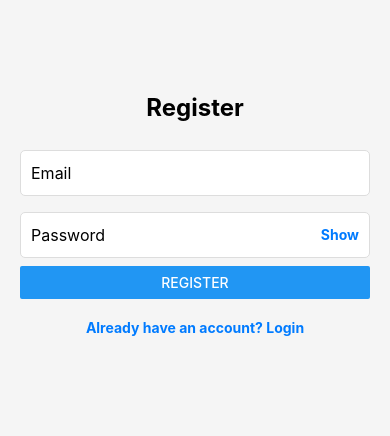
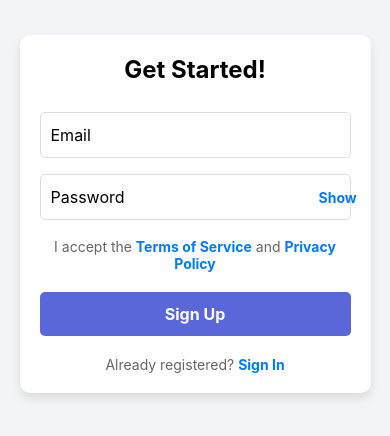
Before and after one commit to shubhamaher8/GuardianDurga, a React Native app: screen /Register in a window 390 px wide. Shown: the part 208-644 px from the top of the page. Built offline with nearby package versions, Linux system fonts and the light colour scheme.

Commit message:
...
changes in ui

```diff
--- a/src/screens/Login.js
+++ b/src/screens/Login.js
@@ -1,5 +1,5 @@
 import React, { useState } from 'react';
-import { View, TextInput, Button, StyleSheet, Text, TouchableOpacity } from 'react-native';
+import { View, TextInput, TouchableOpacity, Text, Image, StyleSheet } from 'react-native';
 import { supabase } from '../../supabase';
 
 const Login = ({ navigation }) => {
@@ -35,7 +35,11 @@ const Login = ({ navigation }) => {
 
   return (
     <View style={styles.container}>
-      <Text style={styles.title}>Login</Text>
+      <Image source={require('./DAI.webp')} style={styles.sideImage} />
+
+      <View style={styles.boxContainer}>
+        <Text style={styles.heading}>Guardian Durga</Text>
+        <Text style={styles.welcomeText}>Welcome to Guardian Durga, Your Safety Matters.</Text>
 
         <TextInput
           style={styles.input}
@@ -54,28 +58,19 @@ const Login = ({ navigation }) => {
             onChangeText={setPassword}
             secureTextEntry={!showPassword}
           />
-        <TouchableOpacity
-          style={styles.showPasswordButton}
-          onPress={() => setShowPassword(!showPassword)}
-        >
-          <Text style={styles.showPasswordText}>
-            {showPassword ? 'Hide' : 'Show'}
-          </Text>
+          <TouchableOpacity onPress={() => setShowPassword(!showPassword)}>
+            <Text style={styles.showPasswordText}>{showPassword ? 'Hide' : 'Show'}</Text>
           </TouchableOpacity>
         </View>
 
-      <Button
-        title={loading ? 'Logging in...' : 'Login'}
-        onPress={signInWithEmail}
-        disabled={loading}
-      />
+        <TouchableOpacity style={styles.loginButton} onPress={signInWithEmail} disabled={loading}>
+          <Text style={styles.loginButtonText}>{loading ? 'Logging in...' : 'Login'}</Text>
+        </TouchableOpacity>
 
-      <TouchableOpacity
-        style={styles.registerLink}
-        onPress={() => navigation.navigate('Register')}
-      >
-        <Text style={styles.registerLinkText}>Don't have an account? Register</Text>
+        <TouchableOpacity onPress={() => navigation.navigate('Register')}>
+          <Text style={styles.registerText}>Don't have an account? Register</Text>
         </TouchableOpacity>
+      </View>
     </View>
   );
 };
@@ -83,25 +78,48 @@ const Login = ({ navigation }) => {
 const styles = StyleSheet.create({
   container: {
     flex: 1,
+    flexDirection: 'row',
+    alignItems: 'center',
+    justifyContent: 'center',
+    backgroundColor: '#f9f9f9',
+  },
+  sideImage: {
+    width: '40%',
+    height: '100%',
+    resizeMode: 'cover',
+  },
+  boxContainer: {
+    width: '50%',
     padding: 20,
-    justifyContent: 'center',
-    backgroundColor: '#f5f5f5',
+    backgroundColor: '#fff',
+    borderRadius: 10,
+    shadowColor: '#000',
+    shadowOffset: { width: 0, height: 2 },
+    shadowOpacity: 0.2,
+    shadowRadius: 4,
+    elevation: 5,
+    alignItems: 'center',
   },
-  title: {
-    fontSize: 24,
+  heading: {
+    fontSize: 28,
     fontWeight: 'bold',
-    marginBottom: 20,
+    color: '#333',
+  },
+  welcomeText: {
+    fontSize: 16,
+    color: '#666',
+    marginVertical: 10,
     textAlign: 'center',
   },
   input: {
+    width: '100%',
     borderWidth: 1,
     borderColor: '#ddd',
     borderRadius: 5,
-    paddingHorizontal: 10,
-    paddingVertical: 12,
+    padding: 12,
     marginVertical: 8,
+    backgroundColor: '#fff',
     fontSize: 16,
-    backgroundColor: '#fff',
   },
   passwordContainer: {
     flexDirection: 'row',
@@ -111,25 +129,33 @@ const styles = StyleSheet.create({
     borderRadius: 5,
     marginVertical: 8,
     backgroundColor: '#fff',
+    width: '100%',
   },
   passwordInput: {
     flex: 1,
-    paddingHorizontal: 10,
-    paddingVertical: 12,
+    padding: 12,
     fontSize: 16,
-  },
-  showPasswordButton: {
-    padding: 10,
   },
   showPasswordText: {
     color: '#007bff',
     fontWeight: 'bold',
+    paddingHorizontal: 10,
   },
-  registerLink: {
-    marginTop: 20,
+  loginButton: {
+    backgroundColor: '#ff4d4d',
+    padding: 12,
+    borderRadius: 5,
+    marginTop: 10,
+    width: '100%',
     alignItems: 'center',
   },
-  registerLinkText: {
+  loginButtonText: {
+    color: '#fff',
+    fontSize: 18,
+    fontWeight: 'bold',
+  },
+  registerText: {
+    marginTop: 20,
     color: '#007bff',
     fontWeight: 'bold',
   },
--- a/src/screens/Register.js
+++ b/src/screens/Register.js
@@ -36,7 +36,8 @@ const Register = ({ navigation }) => {
 
   return (
     <View style={styles.container}>
-      <Text style={styles.title}>Register</Text>
+      <View style={styles.formBox}>
+        <Text style={styles.title}>Get Started!</Text>
 
         <TextInput
           style={styles.input}
@@ -65,18 +66,25 @@ const Register = ({ navigation }) => {
           </TouchableOpacity>
         </View>
 
-      <Button
-        title={loading ? 'Registering...' : 'Register'}
+        <TouchableOpacity style={styles.checkboxContainer}>
+          <Text style={styles.checkboxText}>I accept the <Text style={styles.link}>Terms of Service</Text> and <Text style={styles.link}>Privacy Policy</Text></Text>
+        </TouchableOpacity>
+
+        <TouchableOpacity
+          style={styles.signUpButton}
           onPress={signUpWithEmail}
           disabled={loading}
-      />
+        >
+          <Text style={styles.signUpText}>{loading ? 'Registering...' : 'Sign Up'}</Text>
+        </TouchableOpacity>
 
         <TouchableOpacity
           style={styles.loginLink}
           onPress={() => navigation.navigate('Login')}
         >
-        <Text style={styles.loginLinkText}>Already have an account? Login</Text>
+          <Text style={styles.loginLinkText}>Already registered? <Text style={styles.link}>Sign In</Text></Text>
         </TouchableOpacity>
+      </View>
     </View>
   );
 };
@@ -84,9 +92,21 @@ const Register = ({ navigation }) => {
 const styles = StyleSheet.create({
   container: {
     flex: 1,
+    justifyContent: 'center',
+    alignItems: 'center',
+    backgroundColor: '#f3f4f6',
+  },
+  formBox: {
+    width: '90%',
+    maxWidth: 400,
     padding: 20,
-    justifyContent: 'center',
-    backgroundColor: '#f5f5f5',
+    backgroundColor: '#fff',
+    borderRadius: 10,
+    shadowColor: '#000',
+    shadowOpacity: 0.1,
+    shadowOffset: { width: 0, height: 5 },
+    shadowRadius: 10,
+    elevation: 5,
   },
   title: {
     fontSize: 24,
@@ -126,13 +146,38 @@ const styles = StyleSheet.create({
     color: '#007bff',
     fontWeight: 'bold',
   },
-  loginLink: {
-    marginTop: 20,
+  checkboxContainer: {
+    marginVertical: 10,
     alignItems: 'center',
   },
-  loginLinkText: {
+  checkboxText: {
+    fontSize: 14,
+    textAlign: 'center',
+    color: '#666',
+  },
+  link: {
     color: '#007bff',
     fontWeight: 'bold',
+  },
+  signUpButton: {
+    backgroundColor: '#5a67d8',
+    padding: 12,
+    borderRadius: 5,
+    alignItems: 'center',
+    marginVertical: 10,
+  },
+  signUpText: {
+    color: '#fff',
+    fontSize: 16,
+    fontWeight: 'bold',
+  },
+  loginLink: {
+    alignItems: 'center',
+    marginTop: 10,
+  },
+  loginLinkText: {
+    color: '#666',
+    fontSize: 14,
   },
 });
 
```
Also changed, not shown: src/screens/DAI.webp (added). Lines whose indentation alone changed are shown as unchanged.
